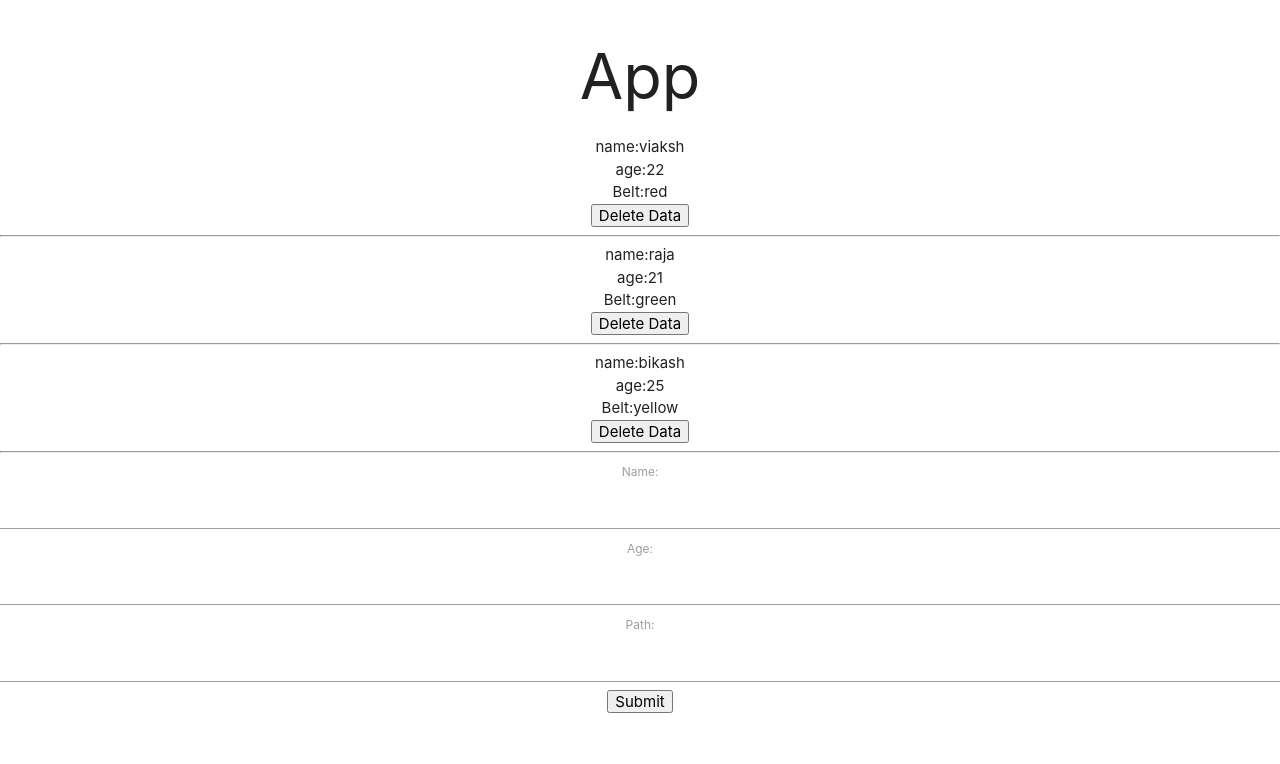
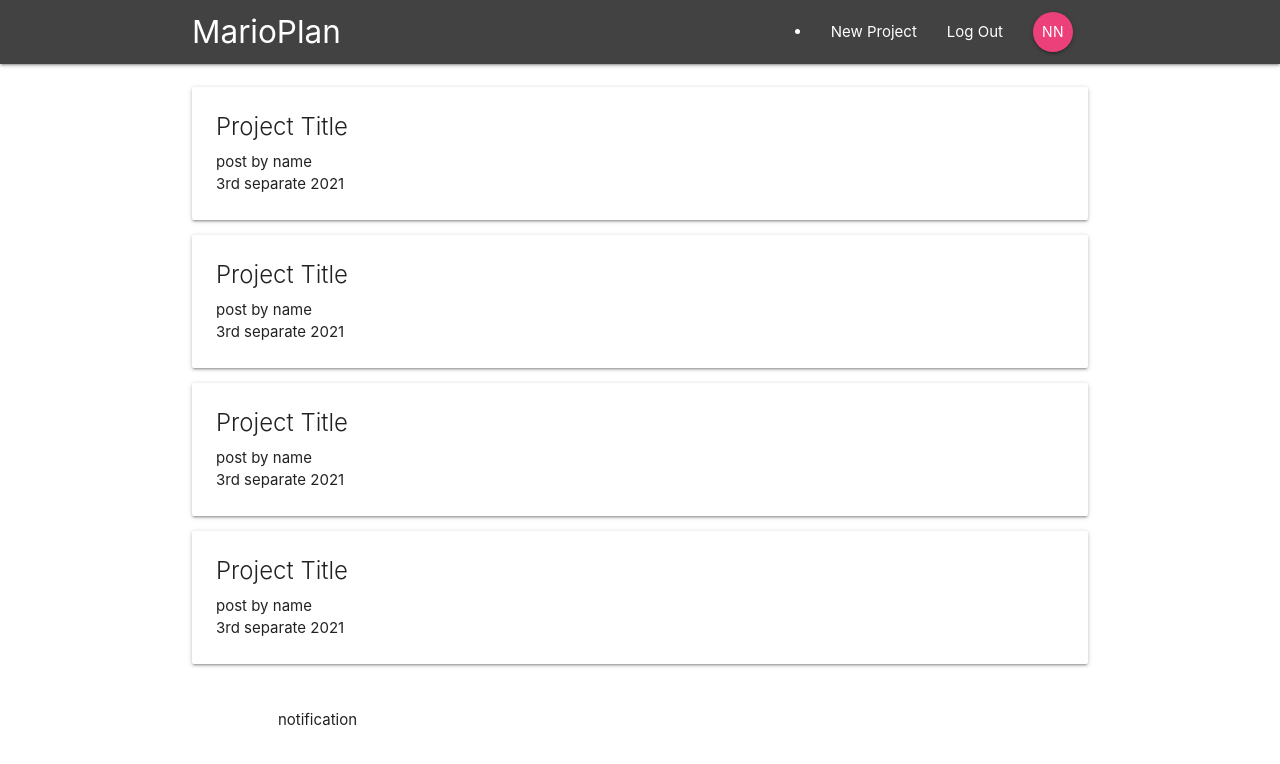
Before and after one commit to BIKASH-DASH/react-redux-firebase, a React (Create React App) app in the folder myapp/: page / in a window 1280 px wide. Shown: the top 764 px of the page. Built offline with nearby package versions, Linux system fonts and the light colour scheme.

Commit message:
created dashboard and router

```diff
--- a/myapp/src/App.js
+++ b/myapp/src/App.js
@@ -2,29 +2,24 @@ import React, { useState, useEffect} from 'react';
 import './App.css';
 import Ninjas from './Ninjas'
 import AddNinja from './AddNinja'
-
-
+import Navbar from './components/layout/Navbar'
+import {
+  BrowserRouter as Router,
+  Switch,
+  Route,
+  Link
+} from "react-router-dom";
+import Dashboard from './components/dashboard/Dashboard'
 function App() {
-  const [ninjas, setninjas] = useState([
-    { name: 'viaksh', age: '22', path: 'red' },
-    { name: 'raja', age: '21', path: 'green' },
-    { name: 'bikash', age: '25', path: 'yellow' }
-  ])
-  const hendelFormData = (data) =>{
-    let arry =[...ninjas,data];
-    setninjas(arry)
-  }
-
-  useEffect(() => {
-    console.log('state changes');
-  }, [ninjas])
 
   return (
-    <div className="App">
-      <h1>App</h1>
-      <Ninjas list={ninjas} />
-      <AddNinja formdata={hendelFormData}/>
-    </div>
+    <Router>
+      <Navbar/>
+      <Switch>
+        <Route path="/" component={Dashboard}></Route>
+        <Route path="/dashboard" component={Dashboard}></Route>
+      </Switch>
+    </Router>
   );
 }
 
--- a/myapp/src/components/Project/ProjectList.js
+++ b/myapp/src/components/Project/ProjectList.js
@@ -0,0 +1,48 @@
+import React from 'react'
+
+export default function ProjectList() {
+    return (
+        <div className="section project-list">
+            <div className="card z-depth-1 project-summry">
+                    <div className="card-content gray text darken-3">
+                        <span className="card-title">Project Title</span>
+                        <p>post by name</p>
+                        <p className="gray-text">
+                            3rd separate 2021
+                        </p>
+                    </div>
+            </div>
+
+            <div className="card z-depth-1 project-summry">
+                <div className="card-content gray text darken-3">
+                    <span className="card-title">Project Title</span>
+                    <p>post by name</p>
+                    <p className="gray-text">
+                        3rd separate 2021
+                    </p>
+                </div>
+            </div>
+
+            <div className="card z-depth-1 project-summry">
+                <div className="card-content gray text darken-3">
+                    <span className="card-title">Project Title</span>
+                    <p>post by name</p>
+                    <p className="gray-text">
+                        3rd separate 2021
+                    </p>
+                </div>
+            </div>
+
+            <div className="card z-depth-1 project-summry">
+                <div className="card-content gray text darken-3">
+                    <span className="card-title">Project Title</span>
+                    <p>post by name</p>
+                    <p className="gray-text">
+                        3rd separate 2021
+                    </p>
+                </div>
+            </div>
+
+        </div>
+    )
+}
--- a/myapp/src/components/dashboard/Dashboard.js
+++ b/myapp/src/components/dashboard/Dashboard.js
@@ -0,0 +1,19 @@
+import React, { Component } from 'react'
+import Notification from './Notification'
+import ProjectList from '../Project/ProjectList'
+export default class Dashboard extends Component {
+    render() {
+        return (
+            <div className="dashboard container" >
+                <div className="row">
+                    <div className="cal s12 m6">
+                        <ProjectList/>
+                    </div>
+                    <div className="col s12 m5 offset-m1">
+                        <Notification/>
+                    </div>
+                </div>
+            </div>
+        )
+    }
+}
--- a/myapp/src/components/dashboard/Notification.js
+++ b/myapp/src/components/dashboard/Notification.js
@@ -0,0 +1,9 @@
+import React from 'react'
+
+export default function Notification() {
+    return (
+        <div>
+            <p>notification</p>
+        </div>
+    )
+}
--- a/myapp/src/components/layout/Navbar.js
+++ b/myapp/src/components/layout/Navbar.js
@@ -1,9 +1,18 @@
 import React from 'react'
+import { Link } from 'react-router-dom'
+import SignedInLinks from './SignedInLinks'
+import SignedOutLinks from './SignedOutLinks'
 
-export default function Navbar() {
+const Navbar = () => {
     return (
-        <div>
-
-        </div>
+        <nav className="nav-wrapper grey darken-3">
+            <div className="container">
+                <Link to='/' className="brand-logo">MarioPlan</Link>
+                <SignedInLinks />
+                <SignedOutLinks />
+            </div>
+        </nav>
     )
 }
+
+export default Navbar
--- /dev/null
+++ b/myapp/src/components/layout/SignedInLinks.js
@@ -0,0 +1,16 @@
+import React from 'react'
+import { NavLink } from 'react-router-dom'
+
+const SignedInLinks = () => {
+    return (
+        <div>
+            <ul className="right">
+                <li><NavLink to='/'>New Project</NavLink></li>
+                <li><NavLink to='/'>Log Out</NavLink></li>
+                <li><NavLink to='/' className="btn btn-floating pink lighten-1">NN</NavLink></li>
+            </ul>
+        </div>
+    )
+}
+
+export default SignedInLinks
--- /dev/null
+++ b/myapp/src/components/layout/SignedOutLinks.js
@@ -0,0 +1,12 @@
+import React from 'react'
+import {NavLink} from "react-router-dom";
+
+export default function SignoutLinks() {
+    return (
+
+        <ui className="right">
+            <li><NavLink to="/"></NavLink></li>
+        </ui>
+
+    )
+}
```
Also changed, not shown: myapp/src/components/layout/SigninLinks.js (deleted), myapp/src/components/layout/SignoutLinks.js (deleted).
